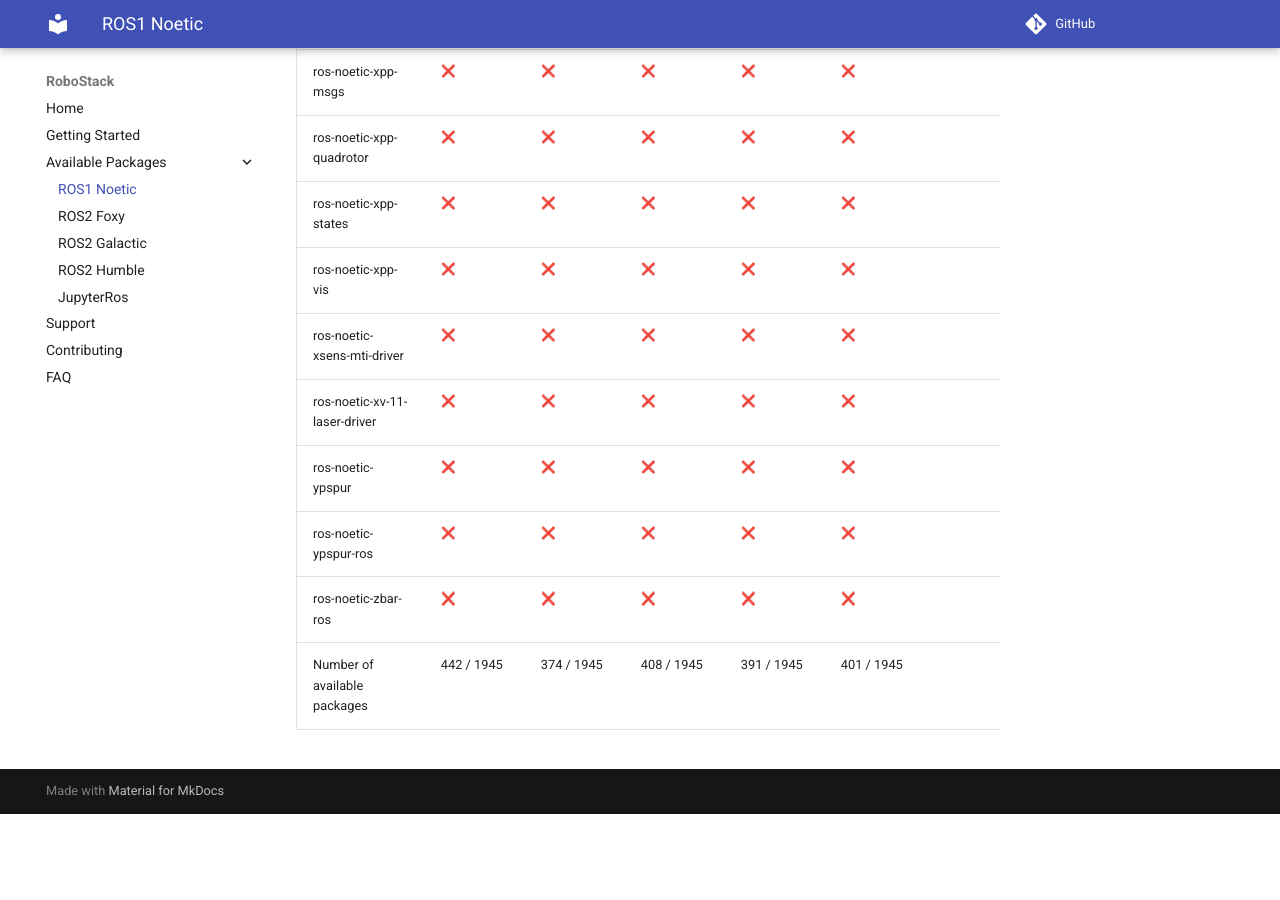
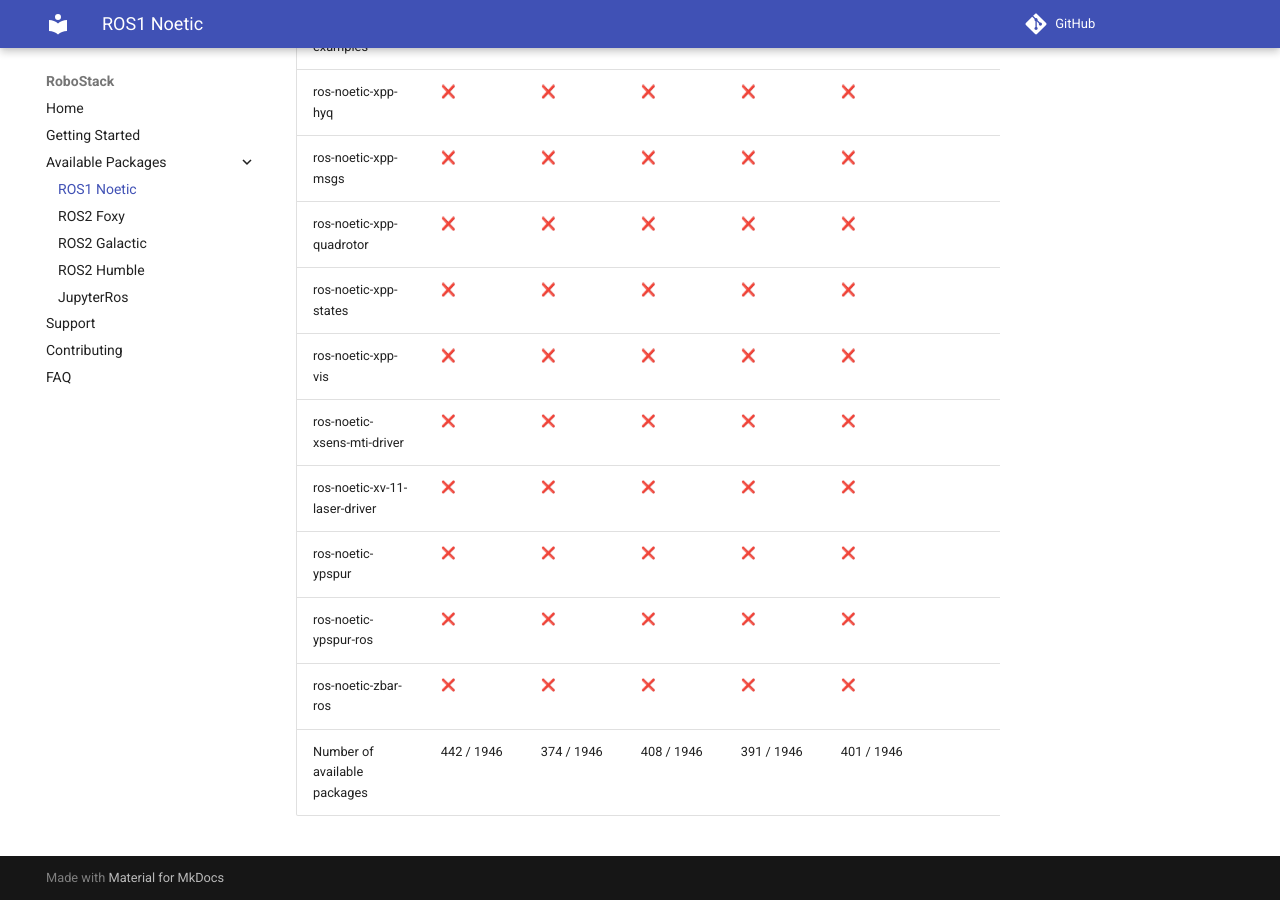
Before and after one commit to RoboStack/robostack.github.io, an MkDocs documentation site: the page built from docs/noetic.md, in a window 1280 px wide and 900 px high, scrolled down 139743 px. Built offline with MkDocs 1.6.1 and Material for MkDocs 9.7.7, drawn with Linux system fonts in a browser that asks for light colours; emoji names are drawn with the system emoji font; comment, search, counter and statistics services are not loaded; before the commit the page ends 140557 px from its top, so only the background shows below that; some of the changed text lies outside the part shown.

Commit message:
Update tables

```diff
--- a/docs/noetic.md
+++ b/docs/noetic.md
@@ -1945,4 +1946,4 @@
 | ros-noetic-ypspur | :x: { data-sort='0' } | :x: { data-sort='0' } | :x: { data-sort='0' } | :x: { data-sort='0' } | :x: { data-sort='0' } |   |
 | ros-noetic-ypspur-ros | :x: { data-sort='0' } | :x: { data-sort='0' } | :x: { data-sort='0' } | :x: { data-sort='0' } | :x: { data-sort='0' } |   |
 | ros-noetic-zbar-ros | :x: { data-sort='0' } | :x: { data-sort='0' } | :x: { data-sort='0' } | :x: { data-sort='0' } | :x: { data-sort='0' } |   |
-| Number of available packages |  442 / 1945 | 374 / 1945 | 408 / 1945 | 391 / 1945 | 401 / 1945 |
+| Number of available packages |  442 / 1946 | 374 / 1946 | 408 / 1946 | 391 / 1946 | 401 / 1946 |
```
Also changed, not shown: other parts of docs/noetic.md (+1 -0 lines).
